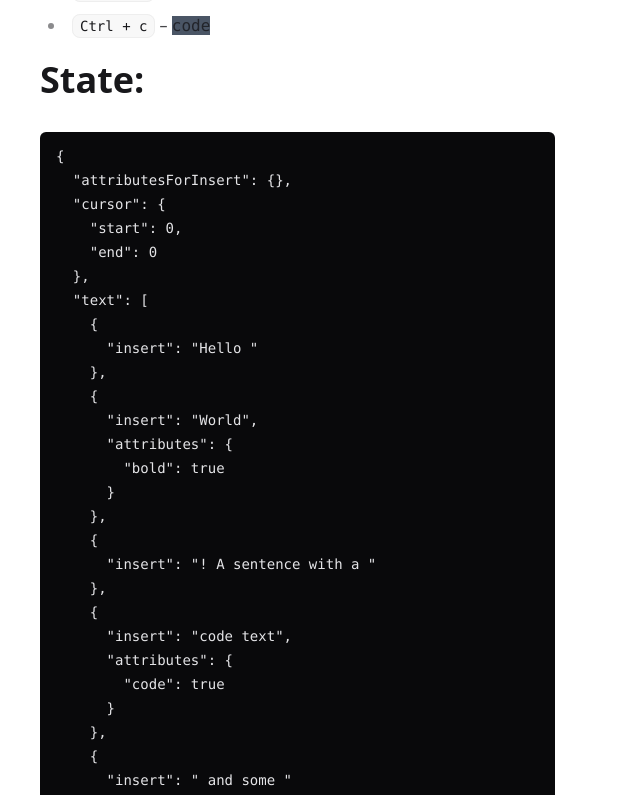
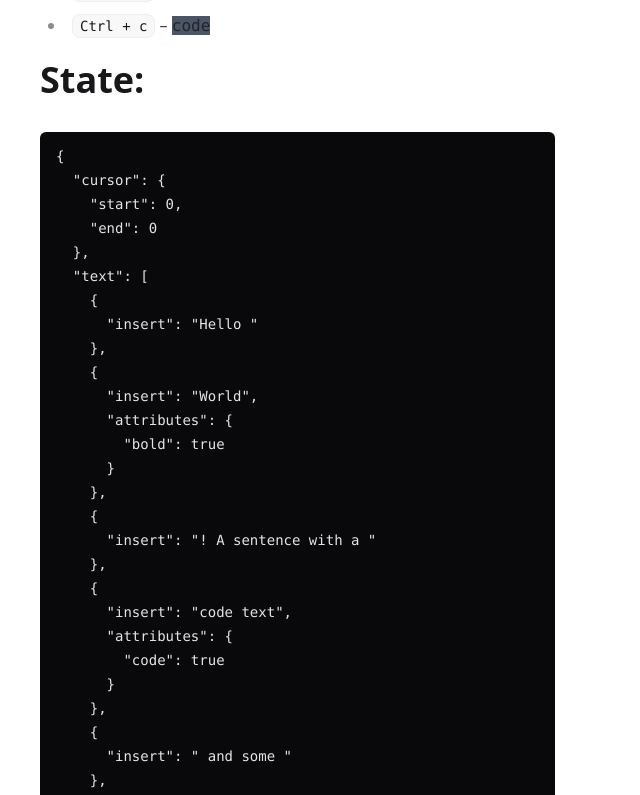
Before and after one commit to kulla/2025-07-18-simple-text-editing-with-yjs, a React app: page / in a window 1280 px wide. Shown: the part 405-1200 px from the top of the page, without its empty margins (0-640 px from the left). Built offline with nearby package versions, Linux system fonts and the light colour scheme; the HTML template or start-up script is replaced by a standard one.

Commit message:
fix: Reset Formatting when cursor is moved

```diff
--- a/src/App.tsx
+++ b/src/App.tsx
@@ -27,7 +27,9 @@ ytext.insert(ytext.length, ' and some ', {})
 ytext.insert(ytext.length, 'italic text', { italic: true })
 
 export default function App() {
-  const [attributesForInsert, setAttributesForInsert] = useState<Attributes>({})
+  const [attributesForInsert, setAttributesForInsert] = useState<
+    Attributes | undefined
+  >(undefined)
   const prevState = useRef<State>(null)
   const { text, cursor } = useSyncExternalStore(
     (callback) => {
@@ -156,6 +158,7 @@ export default function App() {
     if (R.equals(newCursor, ystate.get('cursor'))) return
 
     ystate.set('cursor', newCursor)
+    setAttributesForInsert(undefined)
   }, [])
 
   useEffect(() => {
```
